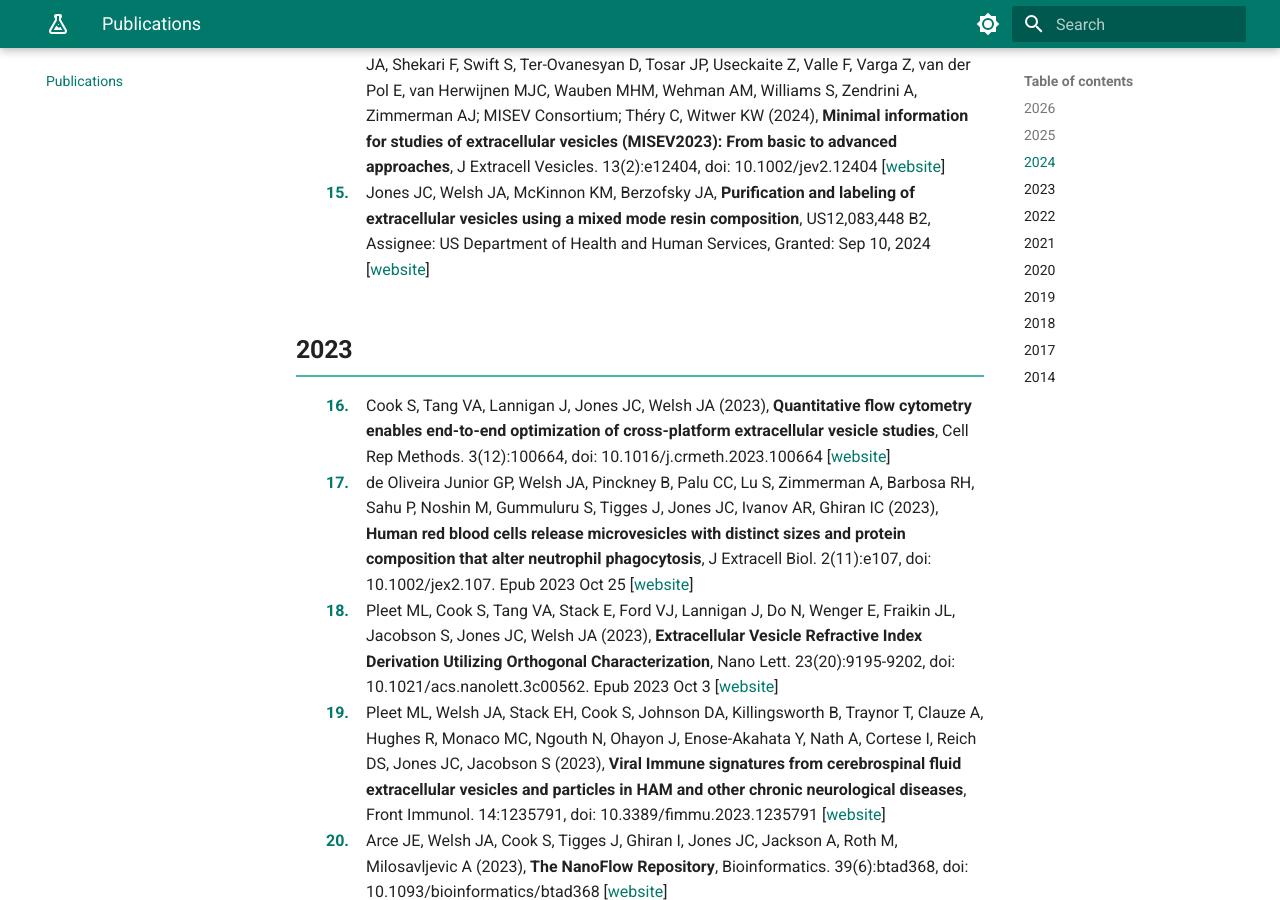
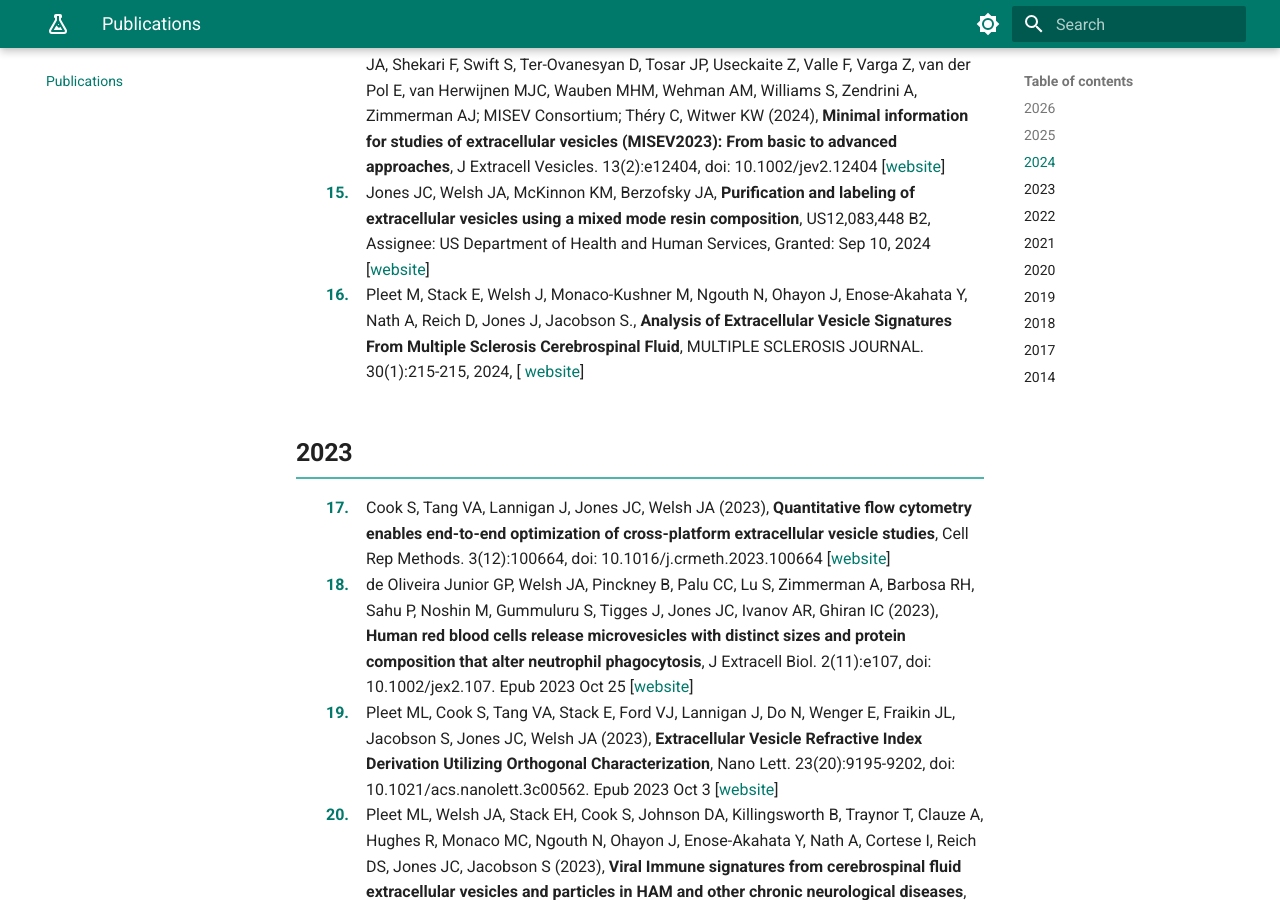
Before and after one commit to joadwe/personal-website, an MkDocs documentation site: the page built from docs/publications.md, in a window 1280 px wide and 900 px high, scrolled down 2718 px. Built offline with MkDocs 1.6.1 and Material for MkDocs 9.7.7, drawn with Linux system fonts in a browser that asks for light colours; some of the changed text lies outside the part shown.

Commit message:
chore: auto-update publications from Google Scholar

```diff
--- a/docs/publications.md
+++ b/docs/publications.md
@@ -2,7 +2,7 @@
 
 <!-- Publication Timeline Chart -->
 <div class="jw-chart-container jw-reveal">
-  <canvas id="jw-pub-chart" data-jw-chart='{"labels": ["2014", "2017", "2018", "2019", "2020", "2021", "2022", "2023", "2024", "2025", "2026"], "values": [1, 2, 6, 7, 30, 6, 6, 8, 7, 5, 3]}'></canvas>
+  <canvas id="jw-pub-chart" data-jw-chart='{"labels": ["2014", "2017", "2018", "2019", "2020", "2021", "2022", "2023", "2024", "2025", "2026"], "values": [1, 2, 6, 7, 30, 6, 6, 8, 8, 5, 3]}'></canvas>
 </div>
 
 <!-- Filter Bar -->
@@ -85,6 +85,11 @@
 
 <div class="jw-pub-item" data-jw-type="patent" data-jw-year="2024" markdown>
 1. Jones JC, Welsh JA, McKinnon KM, Berzofsky JA, **Purification and labeling of extracellular vesicles using a mixed mode resin composition**, US12,083,448 B2, Assignee: US Department of Health and Human Services, Granted: Sep 10, 2024 [[website](https://patents.google.com/patent/US12083448B2){:target="_blank"}]
+</div>
+
+
+<div class="jw-pub-item" data-jw-type="publication" data-jw-year="2024" markdown>
+75. Pleet M, Stack E, Welsh J, Monaco-Kushner M, Ngouth N, Ohayon J, Enose-Akahata Y, Nath A, Reich D, Jones J, Jacobson S., **Analysis of Extracellular Vesicle Signatures From Multiple Sclerosis Cerebrospinal Fluid**, MULTIPLE SCLEROSIS JOURNAL. 30(1):215-215, 2024, \[ [website](https://scholar.google.com/scholar?cluster=5300392256325568104&hl=en&oi=scholarr){:target="_blank"}]
 </div>
 
 ## 2023
```
